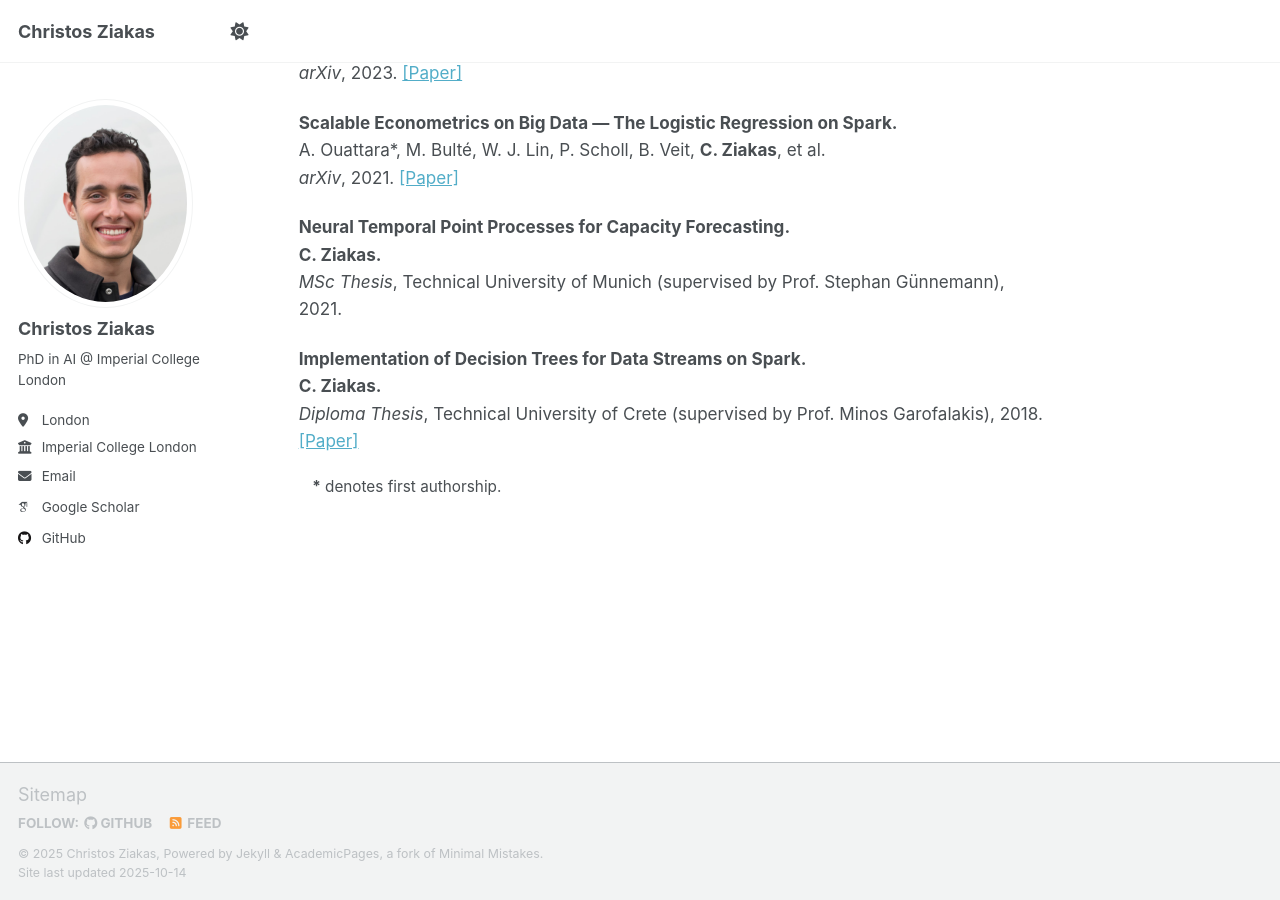
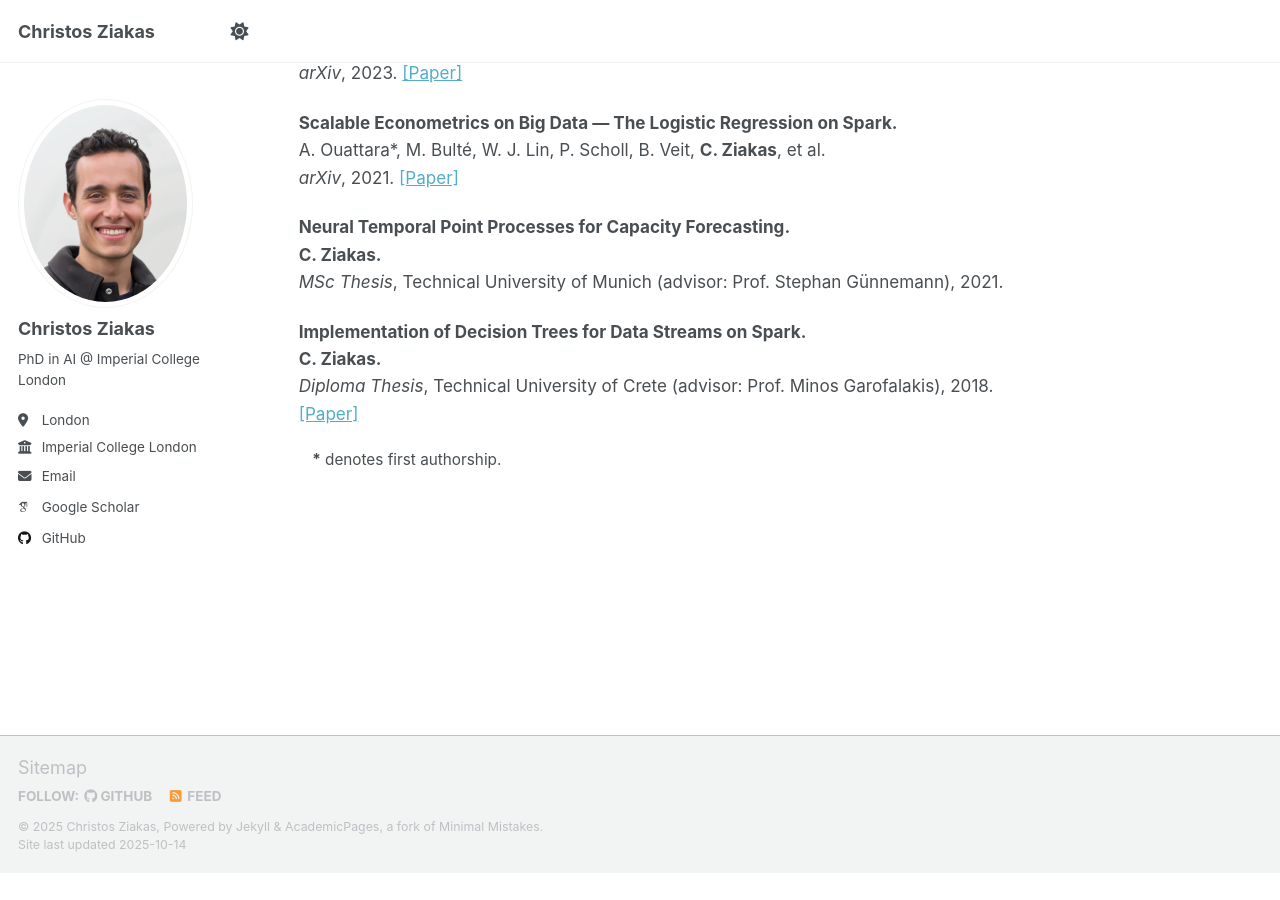
Before and after one commit to chziakas/chziakas.github.io, a Jekyll site: the page built from _pages/about.md, in a window 1280 px wide and 900 px high, scrolled down 983 px. Built offline with Jekyll 4.4.1, drawn with Linux system fonts in a browser that asks for light colours; some web fonts are replaced; a script that is not in the unit is left out; after the commit the page ends 1856 px from its top, so only the background shows below that.

Commit message:
feat: advisos

```diff
--- a/_pages/about.md
+++ b/_pages/about.md
@@ -60,13 +60,13 @@ A. Ouattara*, M. Bulté, W. J. Lin, P. Scholl, B. Veit, <b>C. Ziakas</b>, et al.
 <p>
 <b>Neural Temporal Point Processes for Capacity Forecasting.</b><br>
 <b>C. Ziakas.</b><br>
-<i>MSc Thesis</i>, Technical University of Munich (supervised by Prof. Stephan Günnemann), 2021.
+<i>MSc Thesis</i>, Technical University of Munich (advisor: Prof. Stephan Günnemann), 2021.
 </p>
 
 <p>
 <b>Implementation of Decision Trees for Data Streams on Spark.</b><br>
 <b>C. Ziakas.</b><br>
-<i>Diploma Thesis</i>, Technical University of Crete (supervised by Prof. Minos Garofalakis), 2018.
+<i>Diploma Thesis</i>, Technical University of Crete (advisor: Prof. Minos Garofalakis), 2018.
 <a href="http://purl.tuc.gr/dl/dias/E1E86B11-FFC0-4334-AE22-A90F29608701">[Paper]</a>
 </p>
 
```
